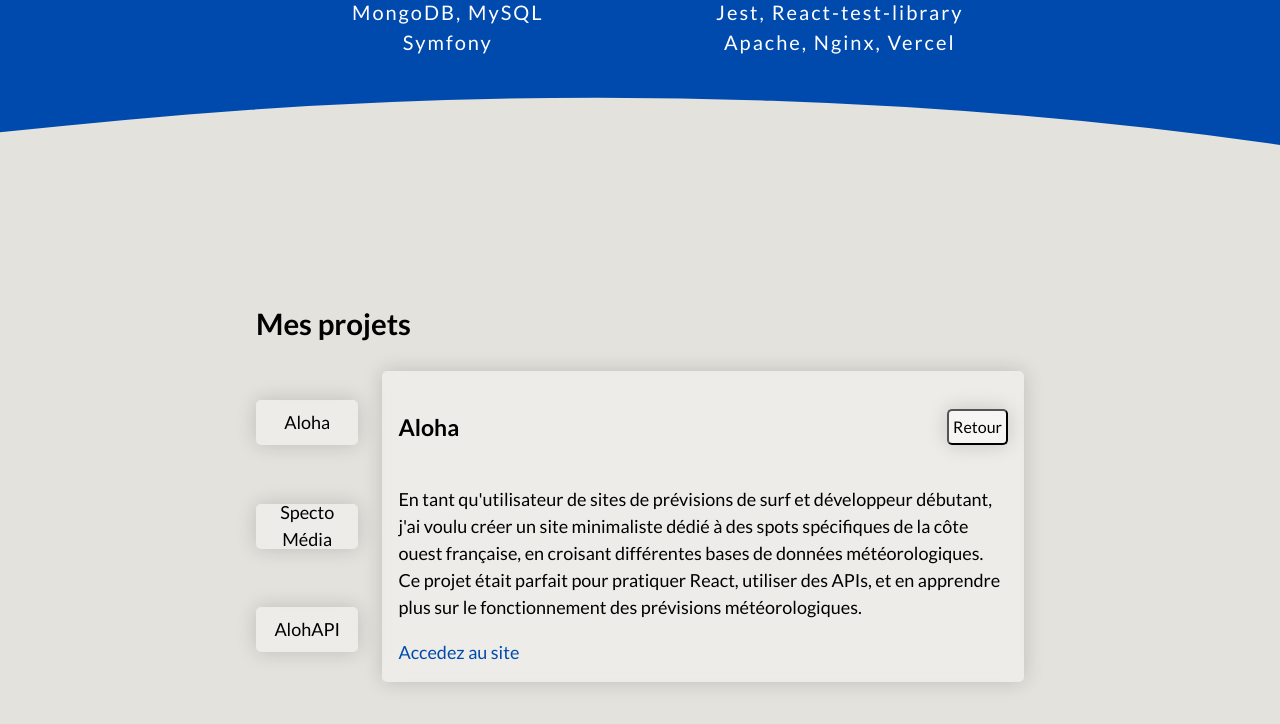
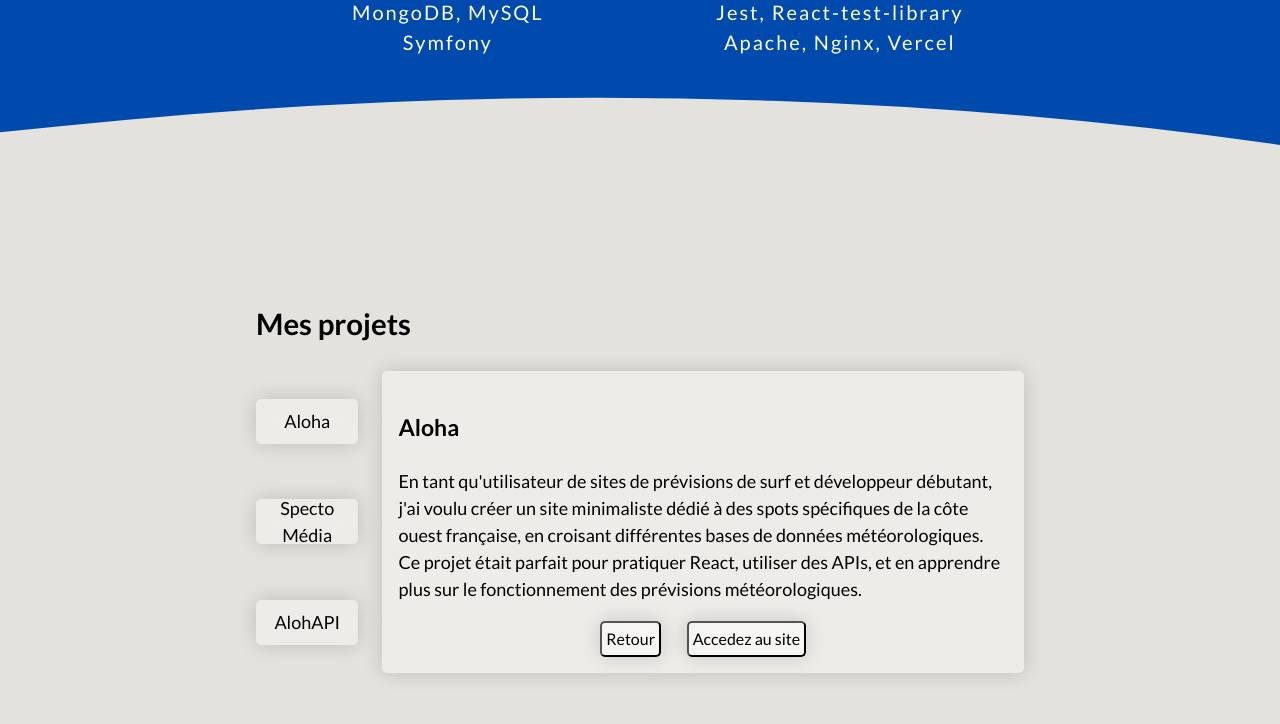
Before and after one commit to Clv86/portfolio, a React (Vite) app: page / in a window 1280 px wide. Both pictures are taken after a click on the button "Aloha". Shown: the part 1482-2206 px from the top of the page. Built offline with nearby package versions, Linux system fonts and the light colour scheme; a web font is replaced by a local one.

Commit message:
Project buttons modified

```diff
--- a/src/components/ProjectDescription.tsx
+++ b/src/components/ProjectDescription.tsx
@@ -22,24 +22,30 @@ function ProjectDescription({ name, backToIntro }: ProjectDescriptionProps) {
   }
   return (
     <div className="description-container">
-      <div className="title-line">
+      {project.name === 'intro' ? '' : <h3>{project.name}</h3>}
+      <p>{project.description}</p>
+      <div className="bottom-line">
         {project.name === 'intro' ? (
           ''
         ) : (
-          <button className="back-button" onClick={handleClick}>
+          <button className="bottom-button" onClick={handleClick}>
             Retour
           </button>
         )}
-        {project.name === 'intro' ? '' : <h3>{project.name}</h3>}
+        {project.type === 'intro' ? (
+          ''
+        ) : project.type === 'site' ? (
+          <button className="bottom-button">
+            <a href={project.link}>Accedez au site</a>
+          </button>
+        ) : (
+          <button className="bottom-button">
+            <a href={project.link} className="bottom-button">
+              Accedez au code
+            </a>
+          </button>
+        )}
       </div>
-      <p>{project.description}</p>
-      {project.type === 'intro' ? (
-        ''
-      ) : project.type === 'site' ? (
-        <a href={project.link}>Accedez au site</a>
-      ) : (
-        <a href={project.link}>Accedez au code</a>
-      )}
     </div>
   )
 }
--- a/src/style/ProjectDescription.css
+++ b/src/style/ProjectDescription.css
@@ -1,10 +1,9 @@
 .description-container a {
-  color: var(--aliblue);
+  color: inherit;
   text-decoration: none;
-  font-size: var(--p);
   font-weight: 500;
 }
-.back-button {
+.bottom-button {
   background: #ffffff56;
   font: inherit;
   backdrop-filter: blur(10px);
@@ -16,9 +15,10 @@
   cursor: pointer;
   height: fit-content;
 }
-.title-line {
+.bottom-line {
   display: flex;
-  flex-direction: row-reverse;
-  justify-content: space-between;
+  flex-direction: row;
+  justify-content: center;
   align-items: center;
+  gap: 2vw;
 }
```
